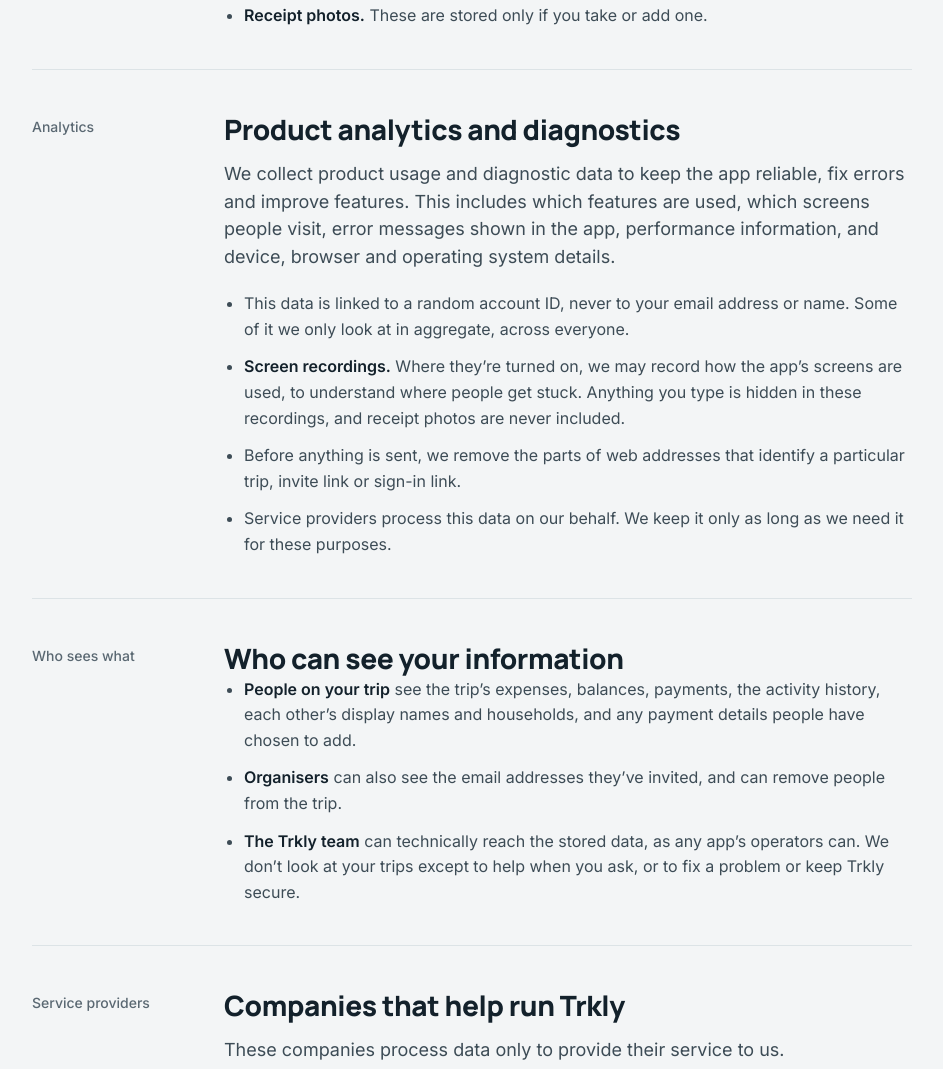
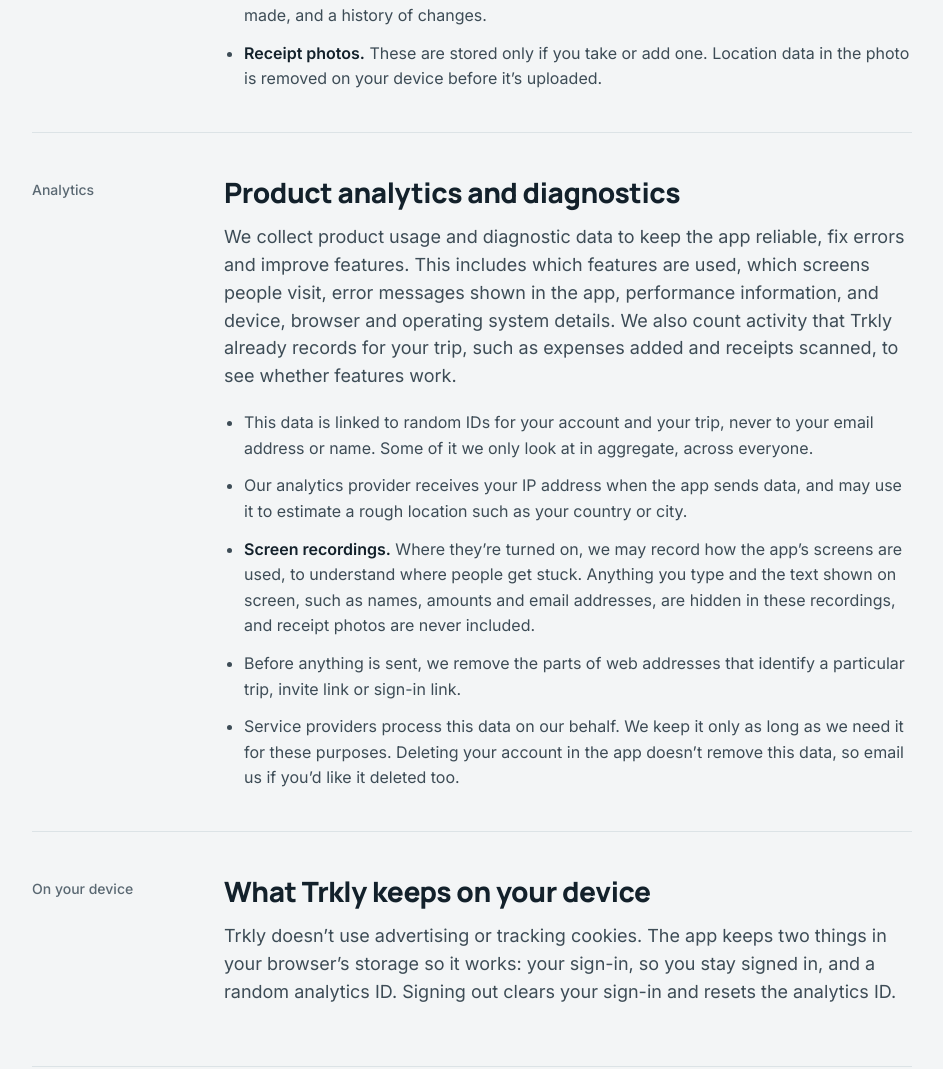
Before and after one commit to richsharples/trkly-site, a plain HTML site: page privacy/index.html in a window 1280 px wide. Shown: the part 1014-2083 px from the top of the page, without its empty margins (168-1111 px from the left). Drawn offline with Linux system fonts and the light colour scheme.

Commit message:
Privacy page: analytics, deleting in the app, device storage, data location
Co-Authored-By: Claude Opus 5.5 <noreply@anthropic.com>

```diff
--- a/privacy/index.html
+++ b/privacy/index.html
@@ -32,7 +32,7 @@
 <main class="cl">
 <header class="cl-head">
 <h1>Privacy</h1>
-<p>How Trkly handles your information. Last updated <time datetime="2026-11-18">18 November 2026</time>.</p>
+<p>How Trkly handles your information. Last updated <time datetime="2026-11-19">19 November 2026</time>.</p>
 </header>
 <article class="cl-entry" id="short">
 <div class="cl-date">In short</div>
@@ -44,6 +44,7 @@
 <li><b>Your trip is shared only with the people on it.</b></li>
 <li><b>We don’t browse your trips.</b> We only look at trip details when you ask us for help, or when we have to in order to fix a problem or keep Trkly secure.</li>
 <li><b>We measure how the app is used</b> (see Product analytics and diagnostics below) so we can fix errors and improve it.</li>
+<li><b>You can delete a trip or your account yourself</b>, in the app.</li>
 </ul>
 </div>
 </article>
@@ -55,7 +56,7 @@
 <li><b>Your account.</b> Your email address, and the sign-in method you use (an email link, Apple or Google). If you’re an organiser, there’s also the fact that two-step sign-in is turned on. We never see your authenticator codes.</li>
 <li><b>Your profile.</b> Your display name, home currency, and the payment details you choose to add (for example a Venmo username), so others know how to pay you.</li>
 <li><b>Your trips.</b> Trip names and dates, who is on the trip and in which household, expenses (amount, currency, date, place, category, notes, how they’re split), payments marked as made, and a history of changes.</li>
-<li><b>Receipt photos.</b> These are stored only if you take or add one.</li>
+<li><b>Receipt photos.</b> These are stored only if you take or add one. Location data in the photo is removed on your device before it’s uploaded.</li>
 </ul>
 </div>
 </article>
@@ -63,13 +64,21 @@
 <div class="cl-date">Analytics</div>
 <div class="cl-body">
 <h2>Product analytics and diagnostics</h2>
-<p class="cl-lead">We collect product usage and diagnostic data to keep the app reliable, fix errors and improve features. This includes which features are used, which screens people visit, error messages shown in the app, performance information, and device, browser and operating system details.</p>
+<p class="cl-lead">We collect product usage and diagnostic data to keep the app reliable, fix errors and improve features. This includes which features are used, which screens people visit, error messages shown in the app, performance information, and device, browser and operating system details. We also count activity that Trkly already records for your trip, such as expenses added and receipts scanned, to see whether features work.</p>
 <ul>
-<li>This data is linked to a random account ID, never to your email address or name. Some of it we only look at in aggregate, across everyone.</li>
-<li><b>Screen recordings.</b> Where they’re turned on, we may record how the app’s screens are used, to understand where people get stuck. Anything you type is hidden in these recordings, and receipt photos are never included.</li>
+<li>This data is linked to random IDs for your account and your trip, never to your email address or name. Some of it we only look at in aggregate, across everyone.</li>
+<li>Our analytics provider receives your IP address when the app sends data, and may use it to estimate a rough location such as your country or city.</li>
+<li><b>Screen recordings.</b> Where they’re turned on, we may record how the app’s screens are used, to understand where people get stuck. Anything you type and the text shown on screen, such as names, amounts and email addresses, are hidden in these recordings, and receipt photos are never included.</li>
 <li>Before anything is sent, we remove the parts of web addresses that identify a particular trip, invite link or sign-in link.</li>
-<li>Service providers process this data on our behalf. We keep it only as long as we need it for these purposes.</li>
+<li>Service providers process this data on our behalf. We keep it only as long as we need it for these purposes. Deleting your account in the app doesn’t remove this data, so email us if you’d like it deleted too.</li>
 </ul>
+</div>
+</article>
+<article class="cl-entry" id="device">
+<div class="cl-date">On your device</div>
+<div class="cl-body">
+<h2>What Trkly keeps on your device</h2>
+<p class="cl-lead">Trkly doesn’t use advertising or tracking cookies. The app keeps two things in your browser’s storage so it works: your sign-in, so you stay signed in, and a random analytics ID. Signing out clears your sign-in and resets the analytics ID.</p>
 </div>
 </article>
 <article class="cl-entry" id="see">
@@ -95,7 +104,9 @@
 <li><b>PostHog</b> handles product analytics and diagnostics.</li>
 <li><b>Apple and Google</b> sign you in, if you choose Continue with Apple or Google.</li>
 <li><b>Google Forms</b> collects beta sign-up requests and tester feedback.</li>
+<li><b>Frankfurter</b> provides exchange rates. The app asks it for rates directly, so it sees your IP address, but no account or trip details.</li>
 </ul>
+<p>Your account and trip data, including receipt photos, are stored with Supabase in Canada. Analytics data is stored with PostHog in the United States.</p>
 </div>
 </article>
 <article class="cl-entry" id="choices">
@@ -104,7 +115,9 @@
 <h2>Keeping and deleting your information</h2>
 <ul>
 <li>Trip information is kept for as long as the trip exists, so everyone can see it and settle up. A deleted expense no longer counts, but the trip’s history still shows that it was deleted.</li>
-<li>To get a copy of your information, correct it, or have your account and data deleted, email us at the address below. We’ll do it and confirm. Expenses you added to a shared trip may stay with the trip, without your name, so the totals still add up for everyone else.</li>
+<li><b>Deleting a trip.</b> The trip’s organiser can delete it from the Organiser tab. This removes the trip for everyone: its expenses, splits, payments, activity history, members, invite list and receipt photos.</li>
+<li><b>Deleting your account.</b> Go to Account, then Delete my account. This removes your sign-in, your saved profile and any invite-list entries for your email. In trips you belong to, your name and payment details are removed and you show as “Former member”. The expenses, payments and receipt photos you added stay with those trips, so everyone’s balances still add up. If you organise a trip, delete it first.</li>
+<li>For anything the app can’t do, like getting a copy of your information, correcting it, or deleting analytics data or a beta sign-up, email us at the address below. We’ll do it and confirm.</li>
 <li>Trkly is for people aged 13 and over.</li>
 </ul>
 </div>
```
Also changed, not shown: changelog/index.html (+8 -0 lines).
